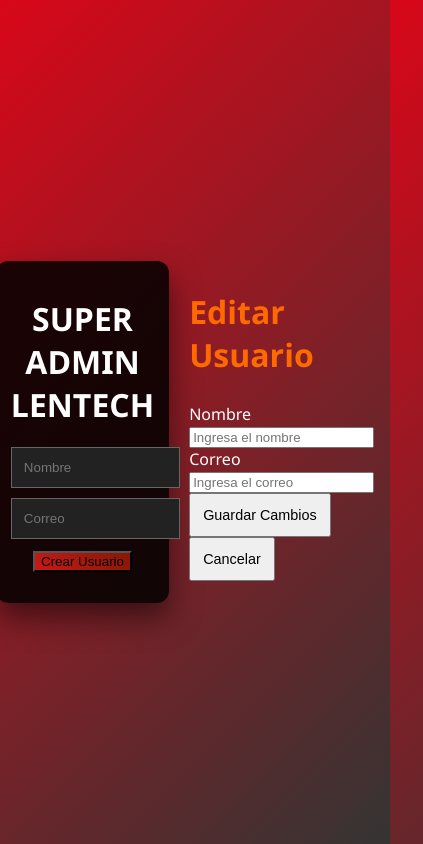
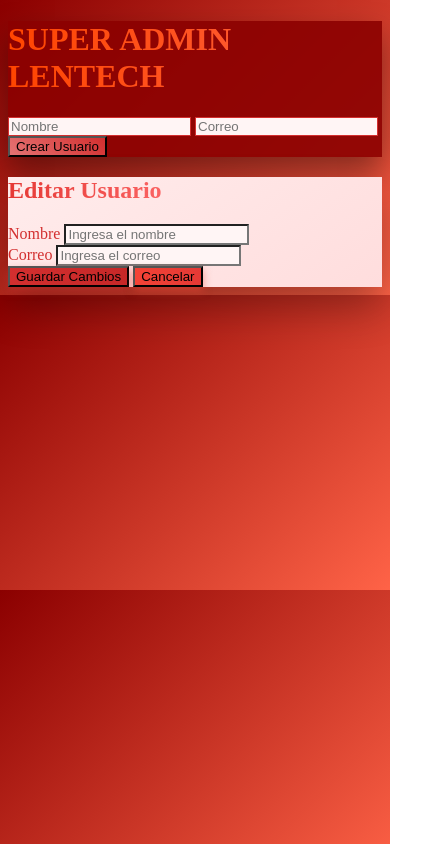
Before and after one commit to russven/CRUD, a website: page src/public/index.html in a window 390 px wide. Shown: the whole page, 423 px wide, since content can reach past the window. Drawn offline with Linux system fonts and the light colour scheme; some packages are replaced by stand-ins of ours; no server answers; a script that the page names is missing.

Commit message:
CSS changed responsive 5

```diff
--- a/src/public/css/styles.css
+++ b/src/public/css/styles.css
@@ -1,111 +1,94 @@
 /* General Styles */
 body {
-    font-family: 'Segoe UI', Tahoma, Geneva, Verdana, sans-serif;
-    margin: 0;
-    padding: 0;
-    background: linear-gradient(135deg, #d80719 0%, #353433 100%);
+    background: linear-gradient(135deg, #8b0000 0%, #ff6347 100%);
     color: #fff;
-    display: flex;
-    justify-content: center;
-    align-items: center;
-    height: 100vh;
-    overflow: hidden;
-    box-sizing: border-box;
   }
 
   .container {
-    text-align: center;
-    width: 90%;
-    max-width: 600px;
-    padding: 20px;
-    background: rgba(0, 0, 0, 0.85);
-    border-radius: 12px;
-    box-shadow: 0 15px 30px rgba(0, 0, 0, 0.5);
-    margin-top: 20px; /* Ajuste para mejor espaciado */
+    background: rgba(139, 0, 0, 0.9);
+    box-shadow: 0 15px 30px rgba(0, 0, 0, 0.4);
+  }
+
+  h1 {
+    background: linear-gradient(90deg, #ff4500, #ff6347);
+    -webkit-background-clip: text;
+    -webkit-text-fill-color: transparent;
+  }
+
+  /* Form */
+  .form input {
+    border: 1px solid #d32f2f;
+    background: #fff5f5;
+  }
+
+  .form input:focus {
+    border: 2px solid #ff6347;
+    box-shadow: 0 0 10px rgba(255, 99, 71, 0.7);
+    background: #ffecec;
+  }
+
+  .form button {
+    background: linear-gradient(45deg, #e57373, #d32f2f);
+  }
+
+  .form button:hover {
+    background: linear-gradient(45deg, #d32f2f, #e57373);
   }
 
   /* User List */
   .user-list li {
-    background: #2f2f2f; /* Cambio para más contraste */
-    color: #f0f0f0; /* Texto más claro */
-    margin: 12px 0;
-    padding: 15px;
-    border-radius: 12px;
-    box-shadow: 0 6px 15px rgba(0, 0, 0, 0.3);
-    display: flex;
-    justify-content: space-between;
-    align-items: center;
-    transition: transform 0.3s, box-shadow 0.3s;
-  }
-
-  .user-list li:hover {
-    background: #444; /* Efecto hover más visible */
-    transform: translateY(-3px);
-    box-shadow: 0 10px 20px rgba(0, 0, 0, 0.6);
+    background: #fff0f0;
+    color: #8b0000;
+    box-shadow: 0 6px 15px rgba(0, 0, 0, 0.2);
   }
 
   .user-list button {
-    background: linear-gradient(45deg, #e53935, #d32f2f);
-    color: white;
-    padding: 8px 16px; /* Ajuste menor */
-    border-radius: 8px;
-    transition: transform 0.3s;
+    background: linear-gradient(45deg, #c62828, #b71c1c);
   }
 
   .user-list button:hover {
-    background: linear-gradient(45deg, #d32f2f, #b71c1c);
-    transform: translateY(-2px) scale(1.03);
+    background: linear-gradient(45deg, #b71c1c, #c62828);
   }
 
-  /* Form Enhancements */
-  .form input {
-    padding: 12px;
-    border: 1px solid #666; /* Mejor contraste en borde */
-    background-color: #222;
-    color: #f0f0f0;
+  /* Modal */
+  .modal {
+    background: rgba(139, 0, 0, 0.9);
   }
 
-  .form input:focus {
-    border: 2px solid #e5ca2e;
-    box-shadow: 0 0 10px rgba(255, 198, 0, 0.8);
-  }
-
-  .form button {
-    background: linear-gradient(45deg, #c91919, #861805);
-    transition: all 0.3s ease;
-  }
-
-  .form button:hover {
-    background: linear-gradient(45deg, #e5ca2e, #d88405);
-  }
-
-  /* Modal Adjustments */
   .modal-content {
-    width: 95%; /* Responsividad */
-    max-width: 500px;
+    background: linear-gradient(145deg, #ffecec, #ffdddd);
+    box-shadow: 0 20px 40px rgba(0, 0, 0, 0.3);
   }
 
   .modal-content h2 {
-    font-size: 2rem; /* Reducción menor */
-    color: #ff6a00;
+    background: linear-gradient(90deg, #e53935, #ff6b6b, #c62828);
+    -webkit-background-clip: text;
+    -webkit-text-fill-color: transparent;
   }
 
-  .modal-buttons .btn {
-    padding: 12px;
-    font-size: 0.9rem;
+  .form-group label {
+    color: #d32f2f;
   }
 
-  @media (max-width: 600px) {
-    .container {
-      padding: 15px;
-    }
+  .form-group input {
+    background: #fff5f5;
+  }
 
-    .form input {
-      width: 100%;
-      margin-bottom: 10px;
-    }
+  .form-group input:focus {
+    border: 2px solid #e57373;
+    box-shadow: 0 4px 8px rgba(229, 115, 115, 0.5);
+  }
 
-    .modal-content {
-      padding: 20px;
-    }
+  .save-btn {
+    background: linear-gradient(90deg, #d32f2f, #c62828);
+    box-shadow: 0 4px 8px rgba(211, 47, 47, 0.5);
   }
+
+  .cancel-btn {
+    background: linear-gradient(90deg, #f44336, #e53935);
+    box-shadow: 0 4px 8px rgba(244, 67, 54, 0.5);
+  }
+
+  .modal-content::before {
+    background: linear-gradient(90deg, #e53935, #ff6b6b, #c62828);
+  }
```
Also changed, not shown: dist/public/css/styles.css.
